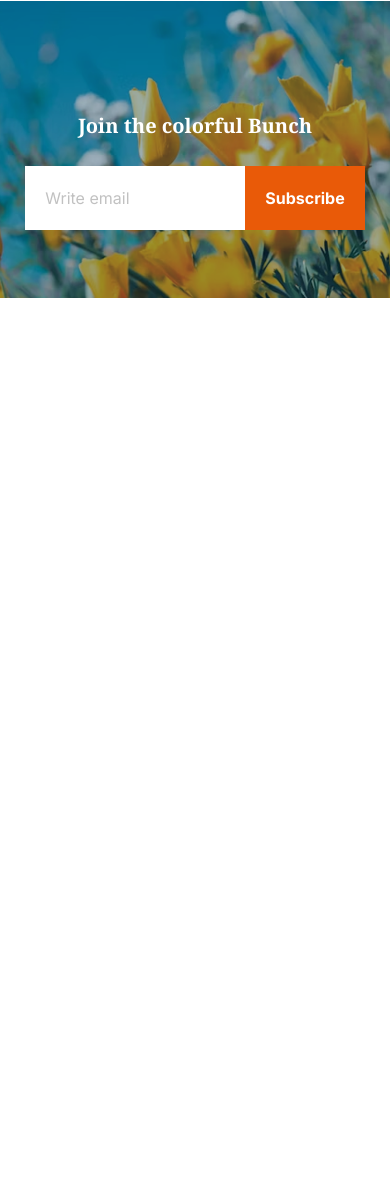
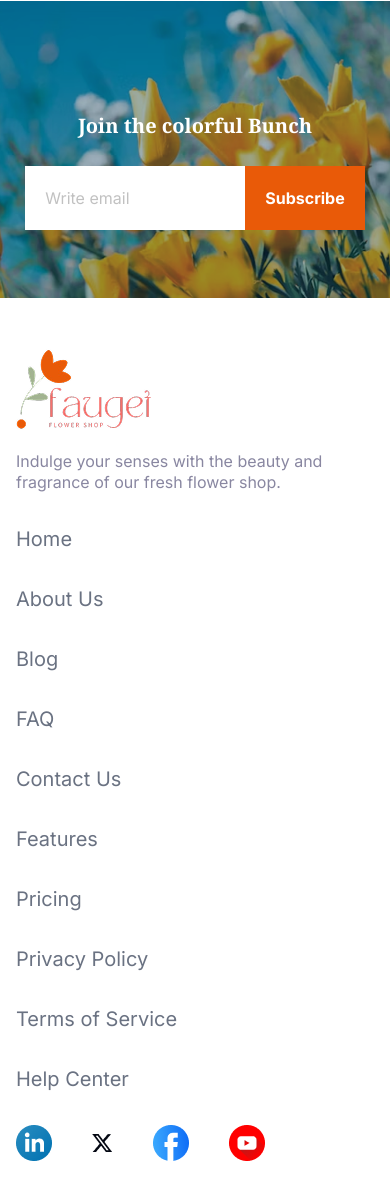
Before and after one commit to biplobrana007/assignment-02, a plain HTML site: page index.html in a window 390 px wide. Shown: the part 4160-5360 px from the top of the page. Before the commit the page ends 4458 px from the top, so only its background shows below. Drawn offline with nearby package versions, Linux system fonts and the light colour scheme.

Commit message:
footer section created and also made this responsive for mobile screen

```diff
--- a/index.html
+++ b/index.html
@@ -5,7 +5,7 @@
     <meta name="viewport" content="width=device-width, initial-scale=1.0" />
     <title>Flower Market</title>
 
-    <!-- fonts -->
+    <!-- google fonts -->
     <link rel="preconnect" href="https://fonts.googleapis.com" />
     <link rel="preconnect" href="https://fonts.gstatic.com" crossorigin />
     <link
@@ -13,7 +13,7 @@
       rel="stylesheet"
     />
 
-    <!-- fontawesome -->
+    <!-- font awesome -->
     <link
       rel="stylesheet"
       href="https://cdnjs.cloudflare.com/ajax/libs/font-awesome/7.0.0/css/all.min.css"
@@ -111,7 +111,7 @@
                 20 USD
               </h5>
               <button
-                class="add-to-cart inter font-semibold text-lg w-full bg-orange-500 text-white cursor-pointer "
+                class="add-to-cart inter font-semibold text-lg w-full bg-orange-500 text-white cursor-pointer"
               >
                 ADD TO CART
               </button>
@@ -129,7 +129,7 @@
                 20 USD
               </h5>
               <button
-                class="add-to-cart inter font-semibold text-lg w-full bg-orange-500 text-white cursor-pointer "
+                class="add-to-cart inter font-semibold text-lg w-full bg-orange-500 text-white cursor-pointer"
               >
                 ADD TO CART
               </button>
@@ -147,7 +147,7 @@
                 20 USD
               </h5>
               <button
-                class="add-to-cart inter font-semibold text-lg w-full bg-orange-500 text-white cursor-pointer "
+                class="add-to-cart inter font-semibold text-lg w-full bg-orange-500 text-white cursor-pointer"
               >
                 ADD TO CART
               </button>
@@ -165,7 +165,7 @@
                 20 USD
               </h5>
               <button
-                class="add-to-cart inter font-semibold text-lg w-full bg-orange-500 text-white cursor-pointer "
+                class="add-to-cart inter font-semibold text-lg w-full bg-orange-500 text-white cursor-pointer"
               >
                 ADD TO CART
               </button>
@@ -183,7 +183,7 @@
                 20 USD
               </h5>
               <button
-                class="add-to-cart inter font-semibold text-lg w-full bg-orange-500 text-white cursor-pointer "
+                class="add-to-cart inter font-semibold text-lg w-full bg-orange-500 text-white cursor-pointer"
               >
                 ADD TO CART
               </button>
@@ -201,7 +201,7 @@
                 20 USD
               </h5>
               <button
-                class="add-to-cart inter font-semibold text-lg w-full bg-orange-500 text-white cursor-pointer "
+                class="add-to-cart inter font-semibold text-lg w-full bg-orange-500 text-white cursor-pointer"
               >
                 ADD TO CART
               </button>
@@ -219,7 +219,7 @@
                 20 USD
               </h5>
               <button
-                class="add-to-cart inter font-semibold text-lg w-full bg-orange-500 text-white cursor-pointer "
+                class="add-to-cart inter font-semibold text-lg w-full bg-orange-500 text-white cursor-pointer"
               >
                 ADD TO CART
               </button>
@@ -237,7 +237,7 @@
                 20 USD
               </h5>
               <button
-                class="add-to-cart inter font-semibold text-lg w-full bg-orange-500 text-white cursor-pointer "
+                class="add-to-cart inter font-semibold text-lg w-full bg-orange-500 text-white cursor-pointer"
               >
                 ADD TO CART
               </button>
@@ -327,7 +327,7 @@
                     60% Off | Bloom Plant
                   </h2>
                   <button
-                    class="offer-btn inter font-semibold text-[1rem] border-b-[1px] cursor-pointer "
+                    class="offer-btn inter font-semibold text-[1rem] border-b-[1px] cursor-pointer"
                   >
                     Shop Now
                   </button>
@@ -343,7 +343,7 @@
                     30% Off | Ana Plant
                   </h2>
                   <button
-                    class="offer-btn inter font-semibold text-[1rem] border-b-[1px] cursor-pointer "
+                    class="offer-btn inter font-semibold text-[1rem] border-b-[1px] cursor-pointer"
                   >
                     Shop Now
                   </button>
@@ -363,7 +363,7 @@
                     25% Off | Zabo Plant
                   </h2>
                   <button
-                    class="offer-btn inter font-semibold text-[1.75rem] max-sm:text-[1rem] border-b-[1px] cursor-pointer "
+                    class="offer-btn inter font-semibold text-[1.75rem] max-sm:text-[1rem] border-b-[1px] cursor-pointer"
                   >
                     Shop Now
                   </button>
@@ -375,16 +375,70 @@
       </section>
       <!-- join section -->
       <section>
-        <div class="join-section bg-[url(./assets/news-letter-bg.png)] bg-no-repeat bg-cover bg-center flex flex-col items-center justify-center ">
-          <h2 class="join-title noto-serif text-[3.1rem] font-bold text-white max-sm:text-[1.25rem] ">
+        <div
+          class="join-section bg-[url(./assets/news-letter-bg.png)] bg-no-repeat bg-cover bg-center flex flex-col items-center justify-center"
+        >
+          <h2
+            class="join-title noto-serif text-[3.1rem] font-bold text-white max-sm:text-[1.25rem]"
+          >
             Join the colorful Bunch
           </h2>
           <div class="join-input flex items-center justify-center">
-            <input class="bg-white  text-[#0000007c] inter font-normal text-[1rem] w-[600px] max-sm:w-[220px]" type="email" placeholder="Write email" />
-            <button class="bg-[#E95A08] inter text-[1rem] font-bold text-white cursor-pointer ">Subscribe</button>
+            <input
+              class="bg-white text-[#0000007c] inter font-normal text-[1rem] w-[600px] max-sm:w-[220px]"
+              type="email"
+              placeholder="Write email"
+            />
+            <button
+              class="bg-[#E95A08] inter text-[1rem] font-bold text-white cursor-pointer"
+            >
+              Subscribe
+            </button>
           </div>
         </div>
       </section>
     </main>
+    <!-- footer section -->
+    <footer class="container">
+      <div class="footer flex  gap-20 max-sm:flex-col max-sm:gap-8">
+        <div class="footer-left flex-1/2  flex flex-col gap-10 max-sm:gap-5">
+          <a href=""
+            ><img src="./assets/logo.png" alt="main logo" class="footer-logo"
+          /></a>
+          <p class="footer-sub-title inter font-normal text-2xl gray01 max-sm:text-[1rem] ">
+            Indulge your senses with the beauty and fragrance of our fresh
+            flower shop.
+          </p>
+        </div>
+        <div class="footer-middle flex gap-20 inter font-normal text-xl text-gray-500 flex-1/2 max-sm:flex-col max-sm:gap-8 ">
+          <nav class="left-nav">
+            <ul class="flex flex-col gap-8">
+              <li><a href="">Home</a></li>
+              <li><a href="">About Us</a></li>
+              <li><a href="">Blog</a></li>
+              <li><a href="">FAQ</a></li>
+              <li><a href="">Contact Us</a></li>
+            </ul>
+          </nav>
+          <nav class="right-nav">
+            <ul class="flex flex-col gap-8">
+              <li><a href="">Features</a></li>
+              <li><a href="">Pricing</a></li>
+              <li><a href="">Privacy Policy</a></li>
+              <li><a href="">Terms of Service</a></li>
+              <li><a href="">Help Center</a></li>
+            </ul>
+          </nav>
+        </div>
+        <div class="footer-right flex items-start flex-1/3">
+          <div class="icons flex items-center justify-end w-full gap-10 max-sm:justify-start">
+            <a href=""><img src="./assets/icon-linkedin.png" alt="linked in" /></a>
+            <a href=""><img src="./assets/icon-twitter.png" alt="twitter" /></a>
+            <a href=""><img src="./assets/icon-facebook.png" alt="facebook" /></a>
+            <a href=""><img src="./assets/icon-youtube.png" alt="you tube" /></a>
+          </div>
+        </div>
+      </div>
+    </footer>
   </body>
 </html>
--- a/style.css
+++ b/style.css
@@ -109,6 +109,12 @@
   padding: 20px 50px;
 }
 
+/* footer start */
+
+.footer{
+  padding: 50px 0;
+}
+
 /* responsive */
 @media screen and (max-width: 640px) {
   .navbar {
@@ -157,4 +163,8 @@
   .join-section {
     padding: 110px 0 68px 0;
   }
+
+  .footer{
+    padding: 50px 16px;
+  }
 }
```
